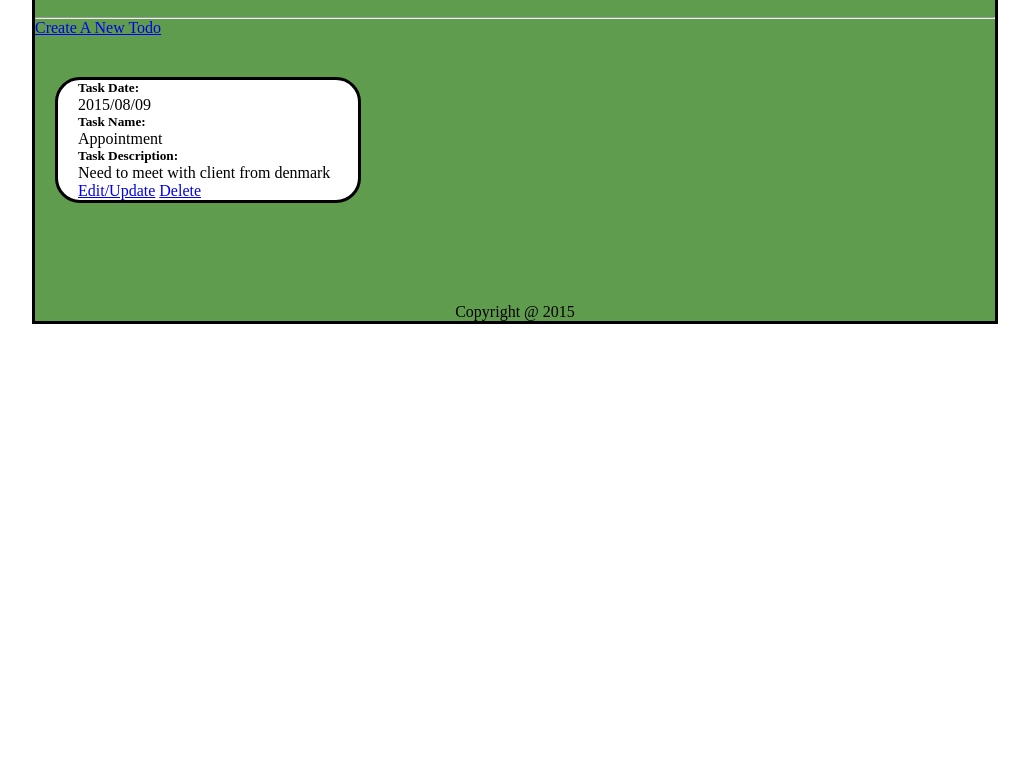
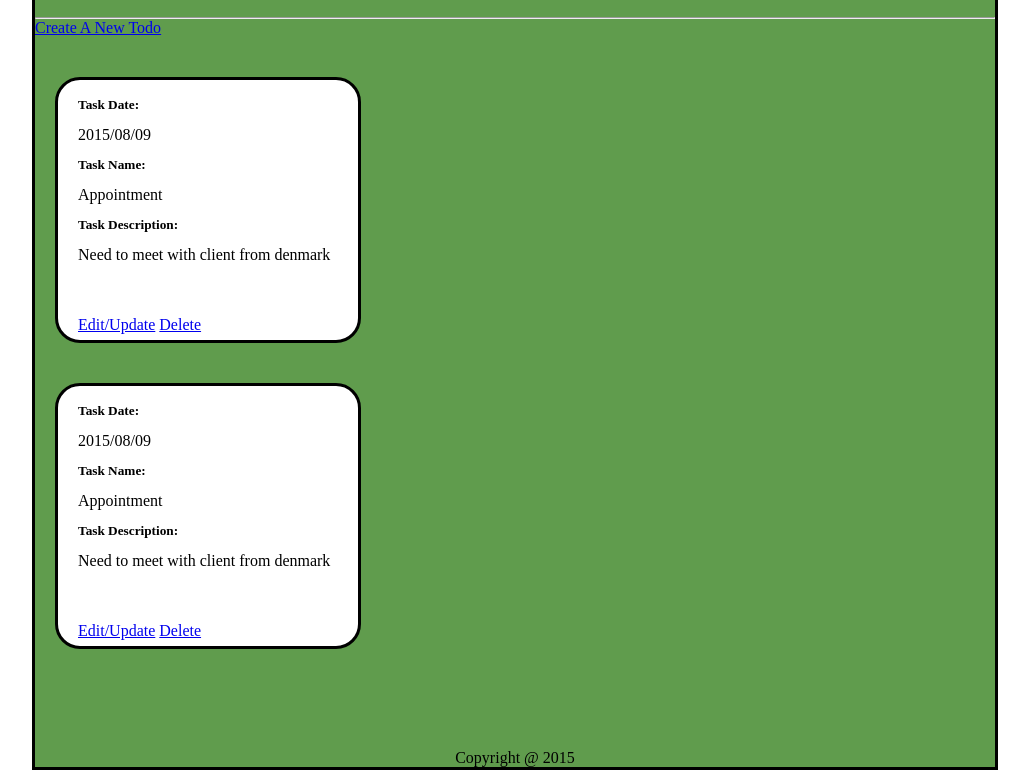
Before and after one commit to siwakotisurya/todo, a plain HTML site: page listall.html in a window 1280 px wide. Shown: the part 193-963 px from the top of the page, without its empty margins (125-1154 px from the left). Before the commit the page ends 800 px from the top, so only its background shows below. Drawn offline with Linux system fonts and the light colour scheme.

Commit message:
page added

```diff
--- a/assets/css/style.css
+++ b/assets/css/style.css
@@ -74,7 +74,12 @@ footer{
 }
 .text_list{
 	margin-left: 20px;
+	margin-top: 10px;
+	line-height: 30px;
 }
-.text_list a{
-	margin-top: 10px;
+.edit_delete{
+	margin-top: 40px;
 }
+.content_all{
+	display: inline;
+}
--- a/listall.html
+++ b/listall.html
@@ -1,7 +1,7 @@
 <!DOCTYPE html>
 <html lan="en">
 	<head>
-		<title>TODO |</title>
+		<title>TODO </title>
 		<link rel="stylesheet" href="assets/css/style.css">
 	</head>
 	<body>
@@ -27,6 +27,7 @@
 				</ul>
 				<hr class ="line">
 			</nav>
+			<section id="content_all">
 				<a href="#" >Create A New Todo</a>
 				<div class ="list_all">
 					<div class="text_list">
@@ -36,13 +37,30 @@
 						<p>Appointment</p>
 						<h5>Task Description:</h5>
 						<p>Need to meet with client from denmark</p>
+					<div class="edit_delete">
 						<a href="#">Edit/Update</a>
 						<a href="#">Delete</a>
 					</div>
 					</div>
-			</body>
+				</div>
+				<div class ="list_all">
+					<div class="text_list">
+						<h5>Task Date:</h5>
+						<p>2015/08/09</p>
+						<h5>Task Name:</h5>
+						<p>Appointment</p>
+						<h5>Task Description:</h5>
+						<p>Need to meet with client from denmark</p>
+					<div class="edit_delete">
+						<a href="#">Edit/Update</a>
+						<a href="#">Delete</a>
+					</div>
+					</div>
+				</div>
+			</section>
 			<footer>
 				Copyright @ 2015
 			</footer>
 		</div>
+	</body>
 </html>
```
Also changed, not shown: index.html (+1 -2 lines). Lines whose indentation alone changed are shown as unchanged.
